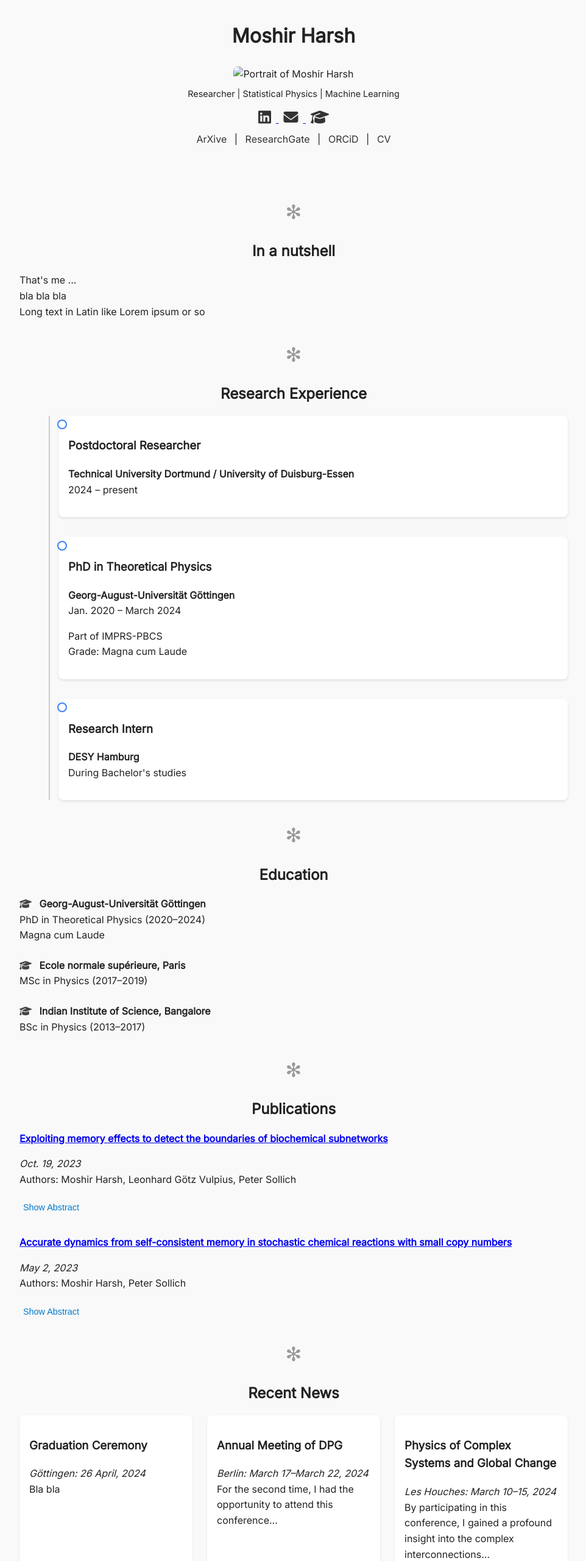
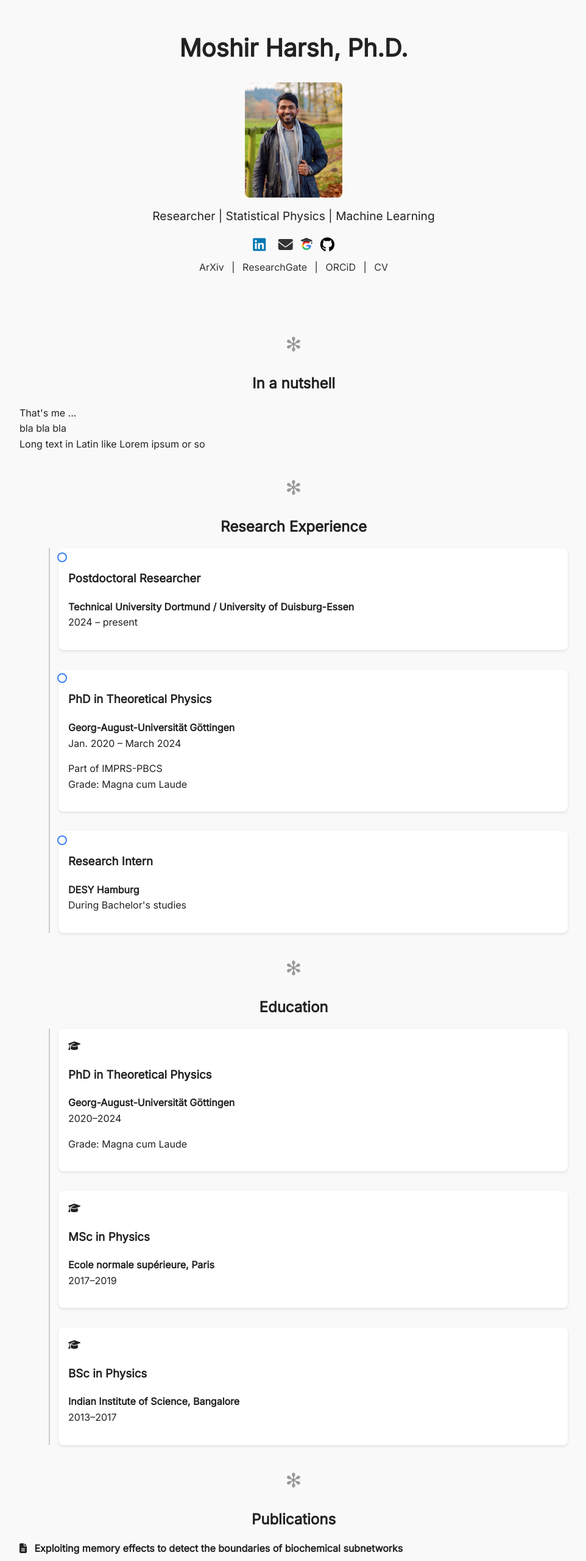
Before and after one commit to btemoshir/btemoshir.github.io, a plain HTML site: page index.html in a window 1280 px wide. Shown: the part 20-2580 px from the top of the page at 61% size, without its empty margins (158-1120 px from the left). Drawn offline with Linux system fonts and the light colour scheme.

Commit message:
Improvements

```diff
--- a/index.html
+++ b/index.html
@@ -12,25 +12,28 @@
 </head>
 <body>
   <header>
-    <h1>Moshir Harsh</h1>
-    <img src="images/portrait.jpg" alt="Portrait of Moshir Harsh" class="portrait" />
+    <h1>Moshir Harsh, Ph.D.</h1>
+    <img src="images/portrait.jpeg" alt="Portrait of Moshir Harsh" class="portrait" />
     <p class="subtitle">Researcher | Statistical Physics | Machine Learning</p>
     <div class="icon-links">
       <a href="https://www.linkedin.com/in/moshir-harsh" target="_blank" title="LinkedIn">
-        <i class="fab fa-linkedin"></i>
+        <i class="fab fa-linkedin" style="color: #0077b5;"></i>
       </a>
       <a href="mailto:btemoshir@gmail.com" target="_blank" title="Email">
         <i class="fas fa-envelope"></i>
       </a>
       <a href="https://scholar.google.com/citations?hl=en&user=gdtAvW8AAAAJ" target="_blank" title="Google Scholar">
-        <i class="fas fa-graduation-cap"></i>
+        <img src="images/scholar2.png" alt="Google Scholar Logo" style="width: 20px; height: 20px;">
+      </a>
+      <a href="https://github.com/btemoshir" target="_blank" title="GitHub">
+        <i class="fab fa-github" style="color: black;"></i>
       </a>
     </div>
     <div class="text-links">
-      <a href="https://arxiv.org/search/cond-mat?searchtype=author&query=Harsh%2C+M" target="_blank">ArXive</a> |
+      <a href="https://arxiv.org/search/cond-mat?searchtype=author&query=Harsh%2C+M" target="_blank">ArXiv</a> |
       <a href="https://www.researchgate.net/profile/Moshir-Harsh" target="_blank">ResearchGate</a> |
       <a href="https://orcid.org/0009-0001-3984-2593" target="_blank">ORCiD</a> |
-      <a href="pdfs/CV_MoshirHarsh.pdf" target="_blank">CV</a>
+      <a href="documents/CV_Harsh.pdf" target="_blank">CV</a>
     </div>
   </header>
 
@@ -58,7 +61,6 @@
       <h2>Research Experience</h2>
       <div class="timeline">
       <div class="timeline-line"></div>
-
         <div class="timeline-entry">
           <div class="timeline-marker"></div>
           <div class="timeline-card">
@@ -89,22 +91,55 @@
     <section id="education">
       <div class="section-divider">✻</div>
       <h2>Education</h2>
+      <div class="timeline">
+        <div class="timeline-line"></div>
+          <div class="timeline-entry">
+            <div class="timeline-card">
+            <i class="fas fa-graduation-cap"></i>
+            <h3>PhD in Theoretical Physics</h3>
+            <p><strong>Georg-August-Universität Göttingen</strong><br />2020–2024</p>
+            <p>Grade: Magna cum Laude</p>
+            </div>
+          </div>
+
+          <div class="timeline-entry">
+            <div class="timeline-card">
+            <i class="fas fa-graduation-cap"></i>
+            <h3>MSc in Physics</h3>
+            <p><strong>Ecole normale supérieure, Paris</strong><br />2017–2019</p>
+            </div>
+          </div>
+
+          <div class="timeline-entry">
+            <div class="timeline-card">
+            <i class="fas fa-graduation-cap"></i>
+            <h3>BSc in Physics</h3>
+            <p><strong>Indian Institute of Science, Bangalore</strong><br />2013–2017</p>
+            </div>
+          </div>
+      </div>
+    </section>
+
+    <!-- <section id="education">
+      <div class="section-divider">✻</div>
+      <h2>Education</h2>
       <ul class="education-list">
         <li><i class="fas fa-graduation-cap"></i> <strong>Georg-August-Universität Göttingen</strong><br />PhD in Theoretical Physics (2020–2024)<br />Magna cum Laude</li>
         <li><i class="fas fa-graduation-cap"></i> <strong>Ecole normale supérieure, Paris</strong><br />MSc in Physics (2017–2019)</li>
         <li><i class="fas fa-graduation-cap"></i> <strong>Indian Institute of Science, Bangalore</strong><br />BSc in Physics (2013–2017)</li>
       </ul>
-    </section>
+    </section> -->
 
     <section id="publications">
       <div class="section-divider">✻</div>
       <h2>Publications</h2>
 
       <div class="publication">
-        <a href="https://arxiv.org/abs/2310.12022" target="_blank">
+      <i class="fas fa-file-alt" style="margin-right: 8px;"></i>
+      <a href="https://arxiv.org/abs/2310.12022" target="_blank" style="text-decoration: none; color: inherit;">
         <strong>Exploiting memory effects to detect the boundaries of biochemical subnetworks</strong>
       </a>
-        <p><em>Oct. 19, 2023</em><br />Authors: Moshir Harsh, Leonhard Götz Vulpius, Peter Sollich</p>
+      <p style="color: gray;"><em>Oct. 19, 2023</em><br />Authors: Moshir Harsh, Leonhard Götz Vulpius, Peter Sollich</p>
       <button class="toggle-abstract">Show Abstract</button>
       <div class="abstract-text">
         Partial measurements of biochemical reaction networks are ubiquitous and limit our ability to reconstruct the topology of the reaction network and the strength of the interactions amongst both the observed and the unobserved molecular species... (full abstract here)
@@ -112,10 +147,11 @@
       </div>
 
       <div class="publication">
-        <a href="https://arxiv.org/abs/2303.00029" target="_blank">
+      <i class="fas fa-file-alt" style="margin-right: 8px;"></i>
+      <a href="https://arxiv.org/abs/2303.00029" target="_blank" style="text-decoration: none; color: inherit;">
         <strong>Accurate dynamics from self-consistent memory in stochastic chemical reactions with small copy numbers</strong>
       </a>
-        <p><em>May 2, 2023</em><br />Authors: Moshir Harsh, Peter Sollich</p>
+      <p style="color: gray;"><em>May 2, 2023</em><br />Authors: Moshir Harsh, Peter Sollich</p>
       <button class="toggle-abstract">Show Abstract</button>
       <div class="abstract-text">
         We present a method that captures the fluctuations beyond mean field in chemical reactions in the regime of small copy numbers... (full abstract here)
@@ -152,9 +188,10 @@
     </section>
 
     <section id="address">
+      <div class="section-divider">✻</div>
       <h2>Address</h2>
       <address>
-        Moshir Harsh<br />
+        Dr. Moshir Harsh<br />
         Institut für Theoretische Physik<br />
         Büro: A.04.124<br />
         Friedrich-Hund-Platz 1<br />
--- a/style.css
+++ b/style.css
@@ -10,11 +10,11 @@ body {
 
 header {
   text-align: center;
-  padding: 2rem 1rem;
+  padding: 2.5rem 1rem;
 }
 
 h1 {
-  font-size: 2rem;
+  font-size: 2.5rem;
   margin-bottom: 0.5rem;
 }
 
@@ -25,11 +25,16 @@ h1 {
 }
 
 .subtitle {
-  font-size: 0.9rem;
+  font-size: 1.2rem;
   margin-top: 0.5rem;
 }
 
+.icon-links a {
+  text-decoration: none; /* entfernt ggf. Unterstriche */
+}
+
 .icon-links i {
+  text-decoration: none;
   font-size: 1.5rem;
   margin: 0 0.5rem;
   color: #333;
@@ -75,9 +80,11 @@ h2 {
 
 .education-list li {
   margin-bottom: 1.5rem;
+  text-align: center;
 }
 
 .education-list i {
+  text-align: center;
   margin-right: 0.5rem;
   color: #444;
 }
@@ -132,6 +139,10 @@ h2 {
   border-radius: 0.5rem;
 }
 
+.publication .abstract-text.visible {
+  display: block;
+}
+
 .publication button {
   margin-top: 0.5rem;
   background: none;
@@ -157,7 +168,7 @@ h2 {
 
 address {
   text-align: center;
-  margin-top: 3rem;
+  margin-top: 1rem;
   font-style: normal;
   line-height: 1.6;
   color: #444;
```
Also changed, not shown: images/portrait.jpeg (added), images/portrait.jpg (deleted), images/scholar2.png (added), 1 other file. Lines whose indentation alone changed are shown as unchanged.
